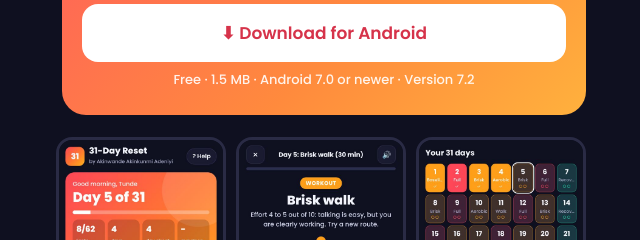
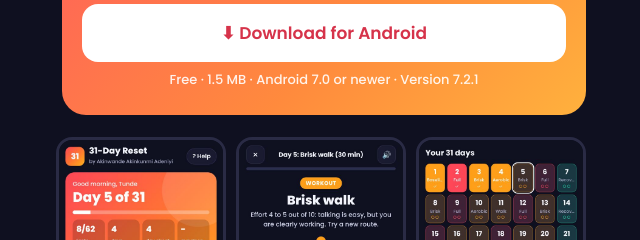
Before and after one commit to EmperorWandy/31-day-reset, a plain HTML site: page get/index.html in a window 1280 px wide. Shown: the part 266-506 px from the top of the page, 316-956 px from the left. Drawn offline with Linux system fonts and the light colour scheme.

Commit message:
Download page: signed 7.2.1 APK; signed build saves the APK on a branch
- get/31-day-reset.apk is now 7.2.1 (code 73) from Build signed release run 7
  (artifact digest sha256:69672f1e...). Checked before publishing: v2 signing
  certificate SHA-256 E7:88:...:31:AF matches assetlinks.json, package
  io.github.emperorwandy.reset31. Page label says Version 7.2.1.
- android-release.yml: after the fingerprint check, commit the signed APK as
  get/31-day-reset.apk on an apk/<version> branch (contents: write). The
  artifact storage hosts change from run to run, so this lets the APK be
  fetched and checked from GitHub directly. Nothing goes live until a pull
  request is merged.

Co-Authored-By: Claude Opus 5.5 <noreply@anthropic.com>
Claude-Session: https://claude.ai/code/session_01RiFbQGQqRnmETyGXtb5U93

```diff
--- a/get/index.html
+++ b/get/index.html
@@ -68,7 +68,7 @@ input{width:100%;padding:13px 14px;border-radius:12px;border:1px solid #2f3052;b
   <h1>Your daily fitness coach for the next 31 days</h1>
   <p>Pick a goal. Every day the app tells you what to do, shows you how, and reminds you so you actually do it.</p>
   <a class="btn white" id="dl" href="31-day-reset.apk" download>⬇ Download for Android</a>
-  <div class="small">Free · 1.5 MB · Android 7.0 or newer · Version 7.2</div>
+  <div class="small">Free · 1.5 MB · Android 7.0 or newer · Version 7.2.1</div>
 </section>
 
 <div class="shots">
```
Also changed, not shown: 2 other files.
